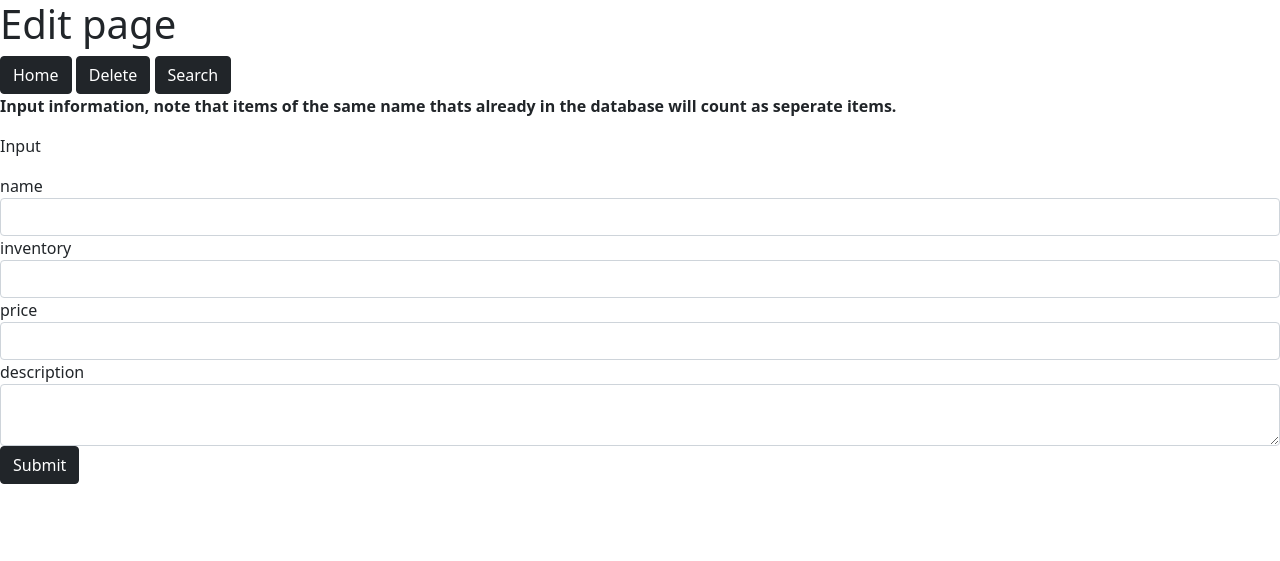
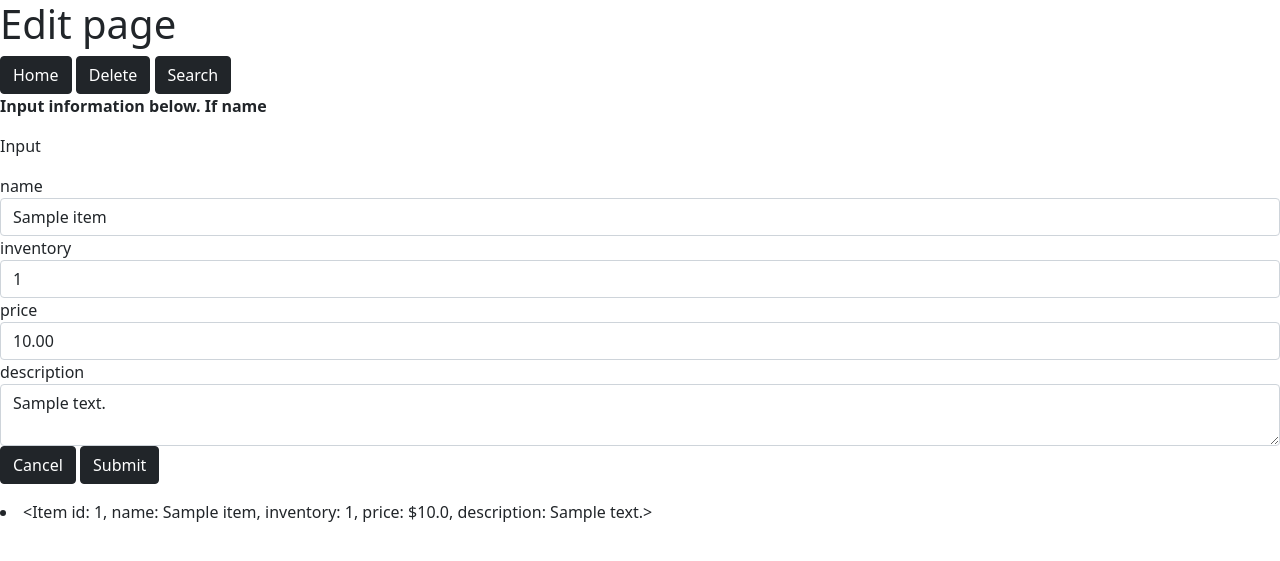
Before and after one commit to SquidCaptain/InventoryTrackingWebapp, a Flask app: page /edit/1 in a window 1280 px wide. Shown: the top 561 px of the page. Run offline with Flask 2, Linux system fonts and the light colour scheme; tables that the repository leaves empty hold one stand-in row (values such as "Sample post"); parts of the project's set-up code (start-up, migrations or seed data) failed here and were passed over.

Commit message:
finished edit

```diff
--- a/forms.py
+++ b/forms.py
@@ -1,12 +1,12 @@
 from wtforms import Form, StringField, TextAreaField, IntegerField, DecimalField
 
-class AddForm(Form):
+class MyForm(Form):
     name = StringField("name")
     inventory = IntegerField("inventory")
     price = DecimalField("price")
     description = TextAreaField("description")
 
-class DelForm(Form):
+class IDForm(Form):
     id_num = IntegerField("id_num")
 
 class SearchForm(Form):
--- a/templates/add.html
+++ b/templates/add.html
@@ -2,10 +2,12 @@
 <!-- Bootstrap -->
 <link href="https://cdn.jsdelivr.net/npm/bootstrap@5.1.3/dist/css/bootstrap.min.css" rel="stylesheet" integrity="sha384-1BmE4kWBq78iYhFldvKuhfTAU6auU8tT94WrHftjDbrCEXSU1oBoqyl2QvZ6jIW3" crossorigin="anonymous">
 
+<!-- Navigation -->
 <a href="{{ url_for('home_page') }}" class="btn btn-dark">Home</a>
 <a href="{{ url_for('delete') }}" class="btn btn-dark">Delete</a>
 <a href="{{ url_for('view') }}" class="btn btn-dark">Search</a>
 
+<!-- The form -->
 <form action="{{ url_for('item_create') }}" method="POST">
     <p><strong>Input information, note that items of the same name thats already in the database will count as seperate items.</strong></p>
     <p>{{ message }}</p>
--- a/templates/edit.html
+++ b/templates/edit.html
@@ -2,11 +2,14 @@
 <!-- Bootstrap -->
 <link href="https://cdn.jsdelivr.net/npm/bootstrap@5.1.3/dist/css/bootstrap.min.css" rel="stylesheet" integrity="sha384-1BmE4kWBq78iYhFldvKuhfTAU6auU8tT94WrHftjDbrCEXSU1oBoqyl2QvZ6jIW3" crossorigin="anonymous">
 
+<!-- Navigation -->
 <a href="{{ url_for('home_page') }}" class="btn btn-dark">Home</a>
 <a href="{{ url_for('delete') }}" class="btn btn-dark">Delete</a>
 <a href="{{ url_for('view') }}" class="btn btn-dark">Search</a>
-<form action="{{ url_for('item_create') }}" method="POST">
-    <p><strong>Input information, note that items of the same name thats already in the database will count as seperate items.</strong></p>
+
+<!-- The form -->
+<form action="{{ url_for('edit', editID=editID) }}" method="POST">
+    <p><strong>Input information below. If name </strong></p>
     <p>{{ message }}</p>
     {% for field in form %}
         <div class="form-group">
@@ -14,5 +17,7 @@
             {{ field(class="form-control") }}
         </div>
     {% endfor %}
+    <a href="{{ url_for('home_page') }}" class="btn btn-dark">Cancel</a>
     <button class="btn btn-dark">Submit</button>
 </form>
+<li>{{item}}</li>
--- a/templates/remove.html
+++ b/templates/remove.html
@@ -2,10 +2,12 @@
 <!-- Bootstrap -->
 <link href="https://cdn.jsdelivr.net/npm/bootstrap@5.1.3/dist/css/bootstrap.min.css" rel="stylesheet" integrity="sha384-1BmE4kWBq78iYhFldvKuhfTAU6auU8tT94WrHftjDbrCEXSU1oBoqyl2QvZ6jIW3" crossorigin="anonymous">
 
+<!-- Navigation -->
 <a href="{{ url_for('home_page') }}" class="btn btn-dark">Home</a>
 <a href="{{ url_for('view') }}" class="btn btn-dark">Search</a>
 <a href="{{ url_for('item_create') }}" class="btn btn-dark">Add</a>
 
+<!-- The form -->
 <p><strong>Warning:</strong></p>
 <p><strong>Items will be permanantly deleted.</strong></p>
 <p><strong>{{ message }}</strong></p>
--- a/templates/search.html
+++ b/templates/search.html
@@ -2,6 +2,7 @@
 <!-- Bootstrap -->>
 <link href="https://cdn.jsdelivr.net/npm/bootstrap@5.1.3/dist/css/bootstrap.min.css" rel="stylesheet" integrity="sha384-1BmE4kWBq78iYhFldvKuhfTAU6auU8tT94WrHftjDbrCEXSU1oBoqyl2QvZ6jIW3" crossorigin="anonymous">
 
+<!-- Navigation -->
 <a href="{{ url_for('home_page') }}" class="btn btn-dark">Home</a>
 <a href="{{ url_for('item_create') }}" class="btn btn-dark">Add</a>
 <a href="{{ url_for('delete') }}" class="btn btn-dark">Delete</a>
--- a/views.py
+++ b/views.py
@@ -2,30 +2,18 @@ from flask import Flask, render_template, request, redirect, url_for
 
 from app import app, db
 from models import Item
-from forms import AddForm, DelForm, SearchForm
+from forms import MyForm, IDForm, SearchForm
 
 
 ## --Globals--
 items = Item.query.all()
 
-## searching() this function returns items with names matching the search otherwise returns all items
-def searching():
-    search = str(request.args.get('search')).strip()
-    result = Item.query.filter(Item.name.contains(search))
-    if search=="" or len(items) == 0:
-        result = Item.query.all()
-    return result
-
-## searching() this function returns the item with ID matching specified ID
-def searchID():
-    search = editID ##str(request.args.get('searchID')).strip()
-    result = Item.query.filter_by(id==search).first()
-    return result
-
-## Routes
-@app.route("/")
-@app.route("/home")
+## --Routes--
+## Home page
+@app.route("/", methods=['POST', 'GET'])
+@app.route("/home", methods=['POST', 'GET'])
 def home_page():
+    form = IDForm()
     #Item.query.filter_by(id_num=2).delete()
     #Item.query.filter_by(id_num=4).delete()
     #Item.query.filter_by(id_num=5).delete()
@@ -33,18 +21,26 @@ def home_page():
     #item = Item(name='Fat cat', inventory=1, price=9.0, description='Has enough food')
     #db.session.add(item)
     #db.session.commit()
+    if request.method == 'POST':
+        editID = request.values.get('id_num')
+        print("teehee " + editID)
+        try:
+            return redirect(url_for('edit', editID=editID))
+        except:
+            print("Something went wrong")
     items = Item.query.all()
-    return render_template("home.html", items=items)
+    return render_template("home.html", items=items, form=form)
 
+## For adding an item to the database
 @app.route("/add", methods=['POST', 'GET'])
 def item_create():
     message = "Input"
-    form = AddForm()
+    form = MyForm()
 
     if request.method == 'POST':
         name = request.form.get('name').strip()
-        inventory = request.form.get('inventory')
-        price = request.form.get('price')
+        inventory = int(request.form.get('inventory'))
+        price = float(request.form.get('price'))
         description = request.form.get('description').strip()
         if name:
             ##check if other args defaults
@@ -52,6 +48,7 @@ def item_create():
                 inventory = 0
             if str(price) == "":
                 price = 0
+
             try:
                 if price >= 0 and inventory >= 0:
                     item = Item(name=name, inventory=inventory, price=price, description=description)
@@ -61,8 +58,9 @@ def item_create():
                 else:
                     message = "Non-negative numbers only >:("
             except:
-                message = "Bad Input"
-        message = "Bad Input"
+                message = "Bad Input 1"
+        else:
+            message = "Bad Input 2"
     else:
         message = "Input"
 
@@ -70,9 +68,10 @@ def item_create():
 
     return render_template('add.html', form=form, message=message)
 
+## For removing an item from the database
 @app.route("/remove", methods=['POST', 'GET'])
 def delete():
-    form = DelForm()
+    form = IDForm()
     items = Item.query.all()
     message = ""
     if request.method == 'POST':
@@ -86,40 +85,64 @@ def delete():
             message = "bad input"
     return render_template("remove.html", form=form, message=message, items=items)
 
-@app.route("/search")
+## For searching items and viewing all items
+@app.route("/search", methods=['POST', 'GET'])
 def view():
     message = ""
     form = SearchForm()
-
+    items = Item.query.all()
     if request.method == 'POST':
         search = request.form.get('search').strip()
+        if str(search):
+            items = Item.query.filter(Item.name.contains(search)).all()
+            if search=="" or len(items) == 0:
+                items = Item.query.all()
 
-    searchResult = searching()
-    return render_template("search.html", items=searchResult)
+    return render_template("search.html", items=items, form=form)
 
-@app.route("/edit/<editID>")
+## For editing certain items in the database
+@app.route("/edit/<int:editID>", methods=['POST', 'GET'])
 def edit(editID):
     message = ""
-    form = AddForm()
+    form = MyForm()
+    if editID == "":
+        message = "Invalid page, please go back and enter a value"
+        return render_template("edit.html", form=form, message=message, editID=editID)
+
+    item = Item.query.filter_by(id_num=editID).first()
+    if not item:
+        message = "So empty :o, seems like there isn't an item with ID: " + str(editID)
+        return render_template("edit.html", form=form, message=message, editID=editID)
+
+    form.name.data = item.name
+    form.inventory.data = item.inventory
+    form.price.data = item.price
+    form.description.data = item.description
 
     if request.method == 'POST':
         name = request.form.get('name').strip()
-        inventory = request.form.get('inventory')
-        price = request.form.get('price')
+        inventory = int(request.form.get('inventory'))
+        price = float(request.form.get('price'))
         description = request.form.get('description').strip()
         if str(name) == "":
-            price = ""
+            name = item.name
         if str(inventory) == "":
-            inventory = 0
+            inventory = int(item.inventory)
         if str(price) == "":
-            price = 0
+            price = float(item.price)
         if str(description) == "":
-            price = ""
+            description = item.description
         try:
-            if price >= 0 and inventory >= 0:
-                item = Item(name=name, inventory=inventory, price=price, description=description)
-                db.session.add(item)
+            if price >= 0.0 and inventory >= 0:
+                item.name = name
+                item.inventory = inventory
+                item.price = price
+                item.description = description
                 db.session.commit()
+                form.name.data = item.name
+                form.inventory.data = item.inventory
+                form.price.data = item.price
+                form.description.data = item.description
                 message = "Success"
             else:
                 message = "Non-negative numbers only >:("
@@ -127,9 +150,9 @@ def edit(editID):
             message = "Bad Input"
     else:
         message = "Input"
+    return render_template("edit.html", form=form, message=message, editID=editID, item=item)
 
-    return render_template("edit.html", form=form, message=message)
-
+## Challenge problem
 @app.route("/challenge")
 def challenge():
     return render_template("challenge.html", items=items)
```
Also changed, not shown: templates/home.html (+12 -6 lines). Lines whose indentation alone changed are shown as unchanged.
